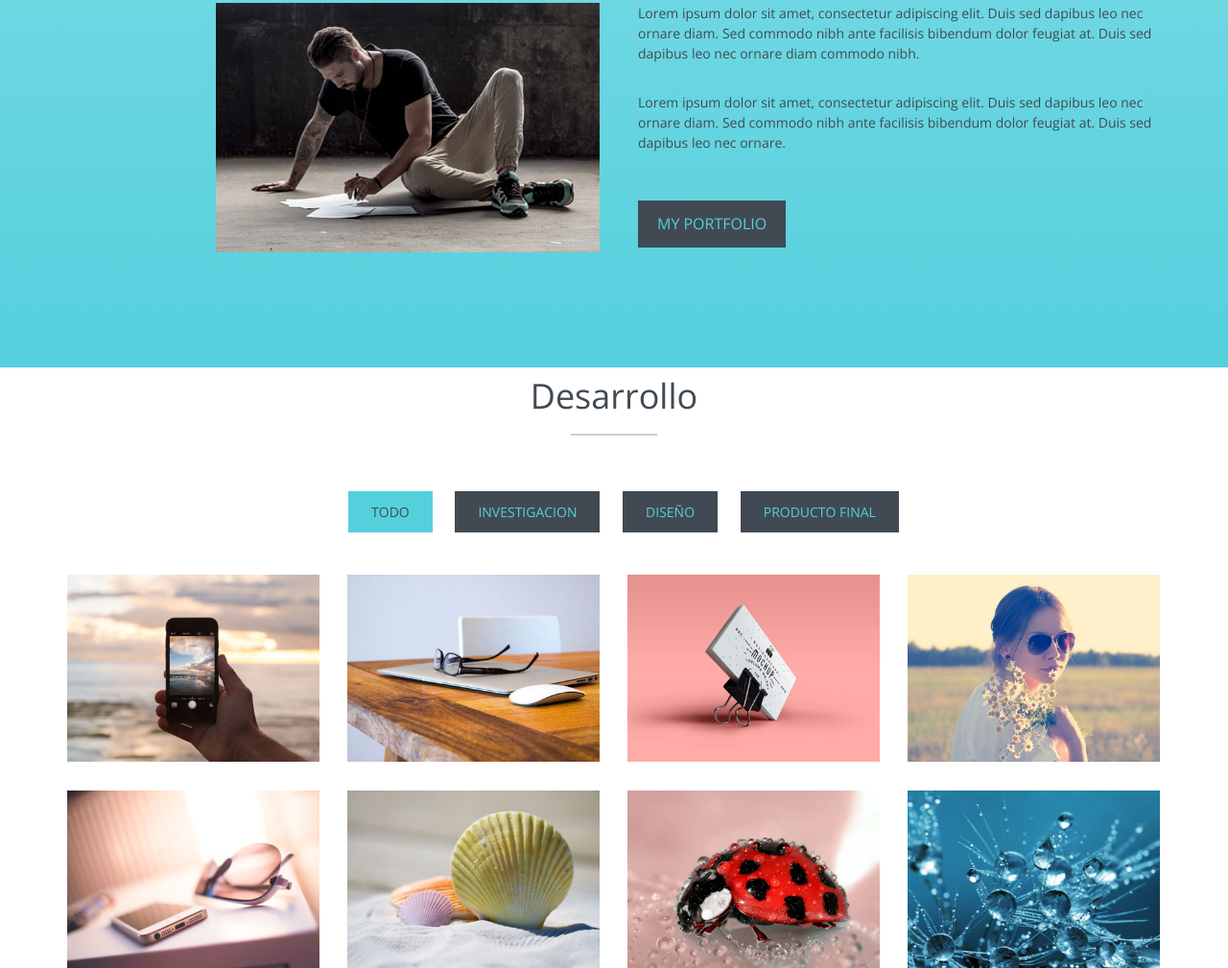
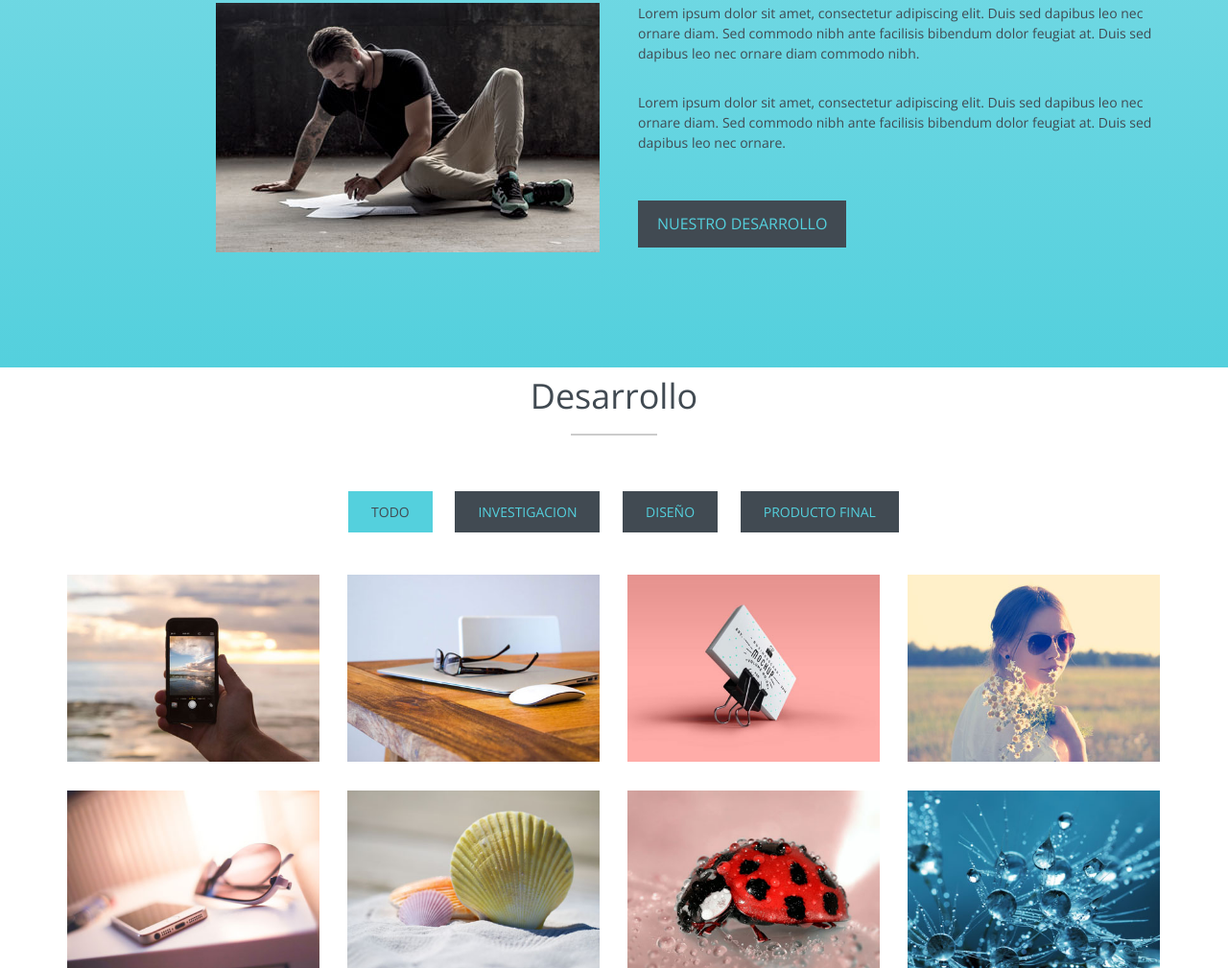
Before and after one commit to garydl/G-G, a plain HTML site: page index.html in a window 1280 px wide. Shown: the part 960-1969 px from the top of the page at 96% size. Drawn offline with nearby package versions, Linux system fonts and the light colour scheme.

Commit message:
Update index.html

```diff
--- a/index.html
+++ b/index.html
@@ -82,7 +82,7 @@
         <div class="about-text">
           <p>Lorem ipsum dolor sit amet, consectetur adipiscing elit. Duis sed dapibus leo nec ornare diam. Sed commodo nibh ante facilisis bibendum dolor feugiat at. Duis sed dapibus leo nec ornare diam commodo nibh.</p>
           <p>Lorem ipsum dolor sit amet, consectetur adipiscing elit. Duis sed dapibus leo nec ornare diam. Sed commodo nibh ante facilisis bibendum dolor feugiat at. Duis sed dapibus leo nec ornare.</p>
-          <a href="#portfolio" class="btn btn-default btn-lg page-scroll">My Portfolio</a> </div>
+          <a href="#desarrollo" class="btn btn-default btn-lg page-scroll">Nuestro Desarrollo</a> </div>
       </div>
     </div>
   </div>
```
